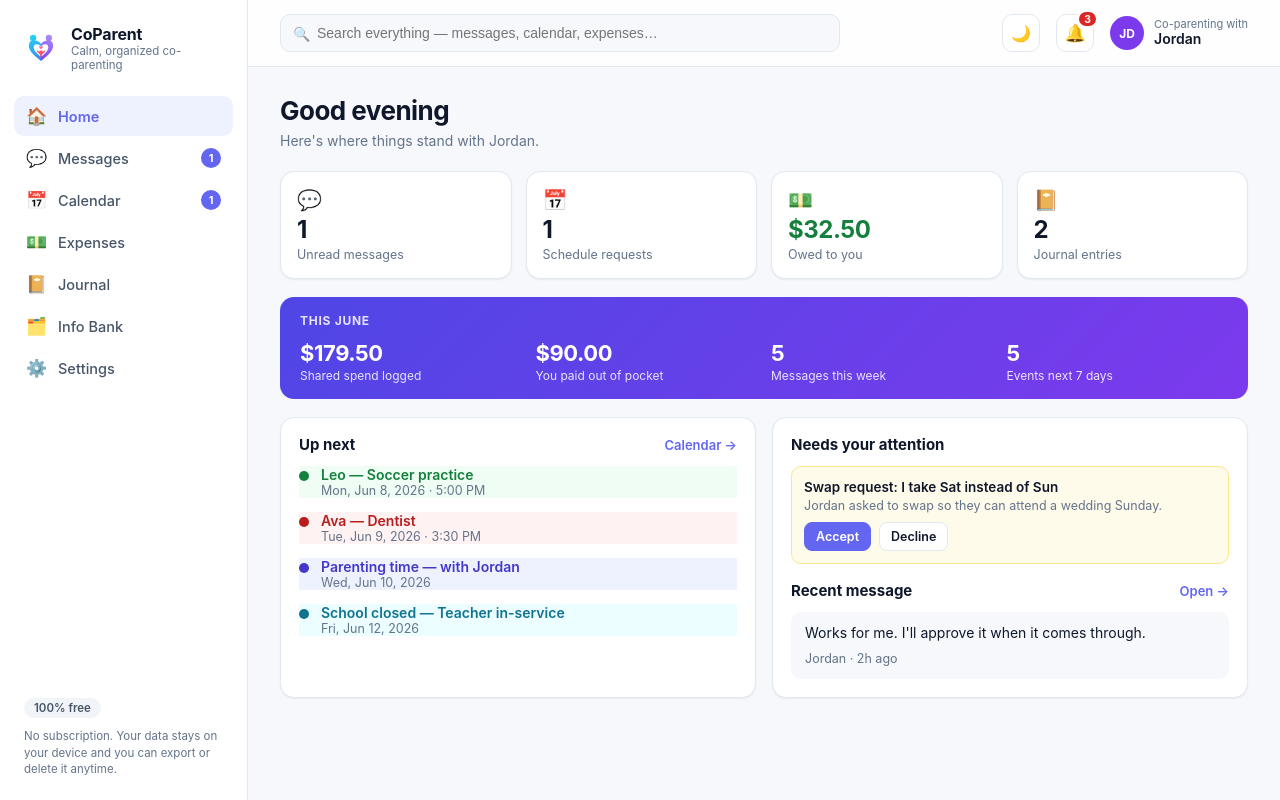
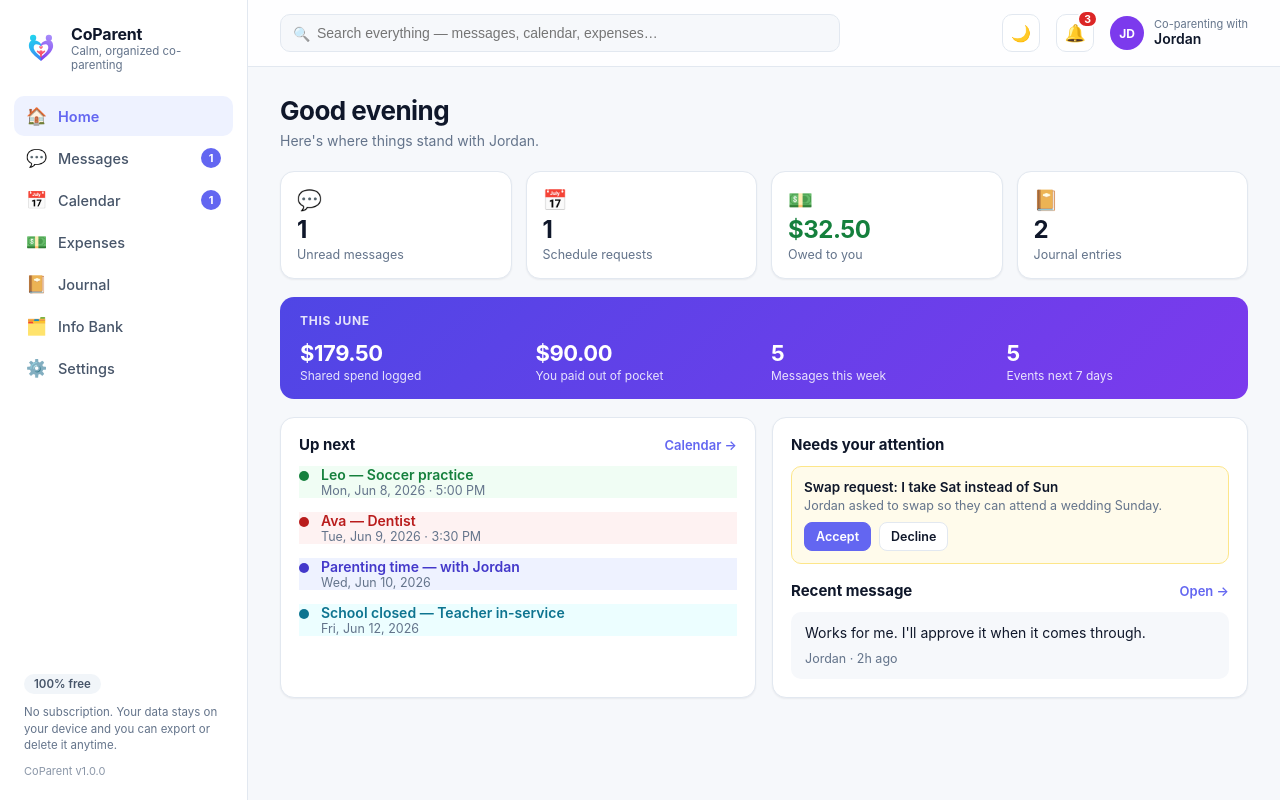
Before and after one commit to StevenL0ve/Restaurant-preview, a React (Vite) app: page / in a window 1280 px wide. Built offline with nearby package versions, Linux system fonts and the light colour scheme.

Commit message:
Show app version in sidebar footer (single source in src/version.ts)

```diff
--- a/src/components/Sidebar.tsx
+++ b/src/components/Sidebar.tsx
@@ -1,5 +1,6 @@
 import { NavLink } from "react-router-dom";
 import { useStore, unreadCount, pendingRequests } from "../state/store";
+import { APP_VERSION } from "../version";
 
 interface NavItem {
   to: string;
@@ -59,6 +60,7 @@ export function Sidebar() {
           No subscription. Your data stays on your device and you can export or
           delete it anytime.
         </p>
+        <p className="version">CoParent v{APP_VERSION}</p>
       </div>
     </aside>
   );
--- a/src/styles.css
+++ b/src/styles.css
@@ -533,3 +533,5 @@ a { color: inherit; }
 .empty-state { text-align: center; padding: 40px 20px; color: var(--muted); }
 .empty-state .empty-emoji { display: block; font-size: 34px; margin-bottom: 10px; opacity: 0.8; }
 .empty-state p { margin: 0; font-size: 14.5px; max-width: 360px; margin-inline: auto; }
+
+.version { font-size: 11px; color: var(--muted); margin: 10px 0 0; opacity: 0.75; }
--- /dev/null
+++ b/src/version.ts
@@ -0,0 +1,3 @@
+// Single source of truth for the app version, shown in the UI and intended to
+// stay in sync with package.json / the native build's version number.
+export const APP_VERSION = "1.0.0";
```
